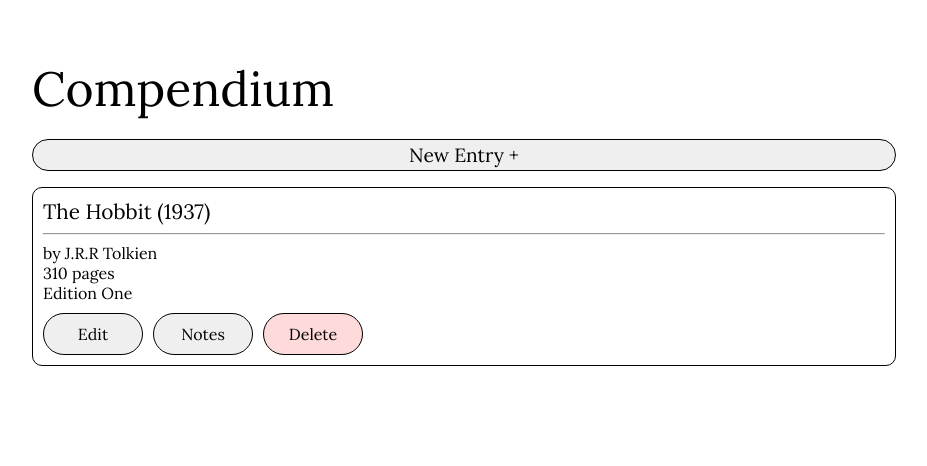
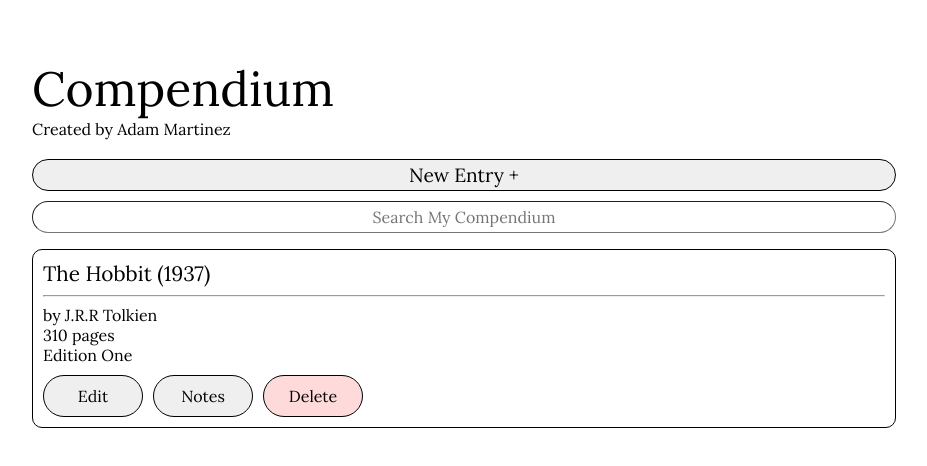
Before and after one commit to adamnmartinez/compendium, a React (Vite) app: page / in a window 1280 px wide. Shown: the top 466 px of the page, without its empty margins (176-1103 px from the left). Built offline with nearby package versions, Linux system fonts and the light colour scheme.

Commit message:
Implemented library search bar

```diff
--- a/src/components/BookList.tsx
+++ b/src/components/BookList.tsx
@@ -5,10 +5,18 @@ export default function BookList(props: {
   editFunc: Function;
   notesFunc: Function;
   list: Book[];
+  query: string;
 }): React.ReactElement {
   const listElements: React.ReactElement[] = [];
 
+  const noResults = <li className="noresults">No Results</li>;
+
   props.list.forEach((book) => {
+    if (
+      book.title.toLowerCase().includes(props.query.toLowerCase()) ||
+      book.author.toLowerCase().includes(props.query.toLowerCase()) ||
+      props.query === ""
+    ) {
       listElements.push(
         <li>
           <div className="bookWrapper">
@@ -18,7 +26,8 @@ export default function BookList(props: {
             </span>
             <hr />
             by {book.author ? book.author : "Unknown"} <br />
-          {book.pages ? `${book.pages} pages ` : ""} {book.pages ? <br /> : ""}
+            {book.pages ? `${book.pages} pages ` : ""}{" "}
+            {book.pages ? <br /> : ""}
             {book.edition ? `Edition ${book.edition} ` : ""}{" "}
             {book.edition ? <br /> : ""}
             <div className="bookButtons">
@@ -44,7 +53,12 @@ export default function BookList(props: {
           </div>
         </li>,
       );
+    }
   });
 
-  return <ul className="bookList">{listElements}</ul>;
+  return (
+    <ul className="bookList">
+      {listElements.length !== 0 ? listElements : noResults}
+    </ul>
+  );
 }
--- a/src/pages/LibraryPage.tsx
+++ b/src/pages/LibraryPage.tsx
@@ -1,5 +1,6 @@
 import BookList from "../components/BookList";
 import { Book } from "../components/App";
+import { ChangeEvent, useState } from "react";
 
 export default function LibraryPage(props: {
   pullFunc: Function;
@@ -8,17 +9,35 @@ export default function LibraryPage(props: {
   editBook: Function;
   bookNotes: Function;
 }) {
+  const [libQuery, setLibQuery] = useState<string>("");
+
+  function handleSearch(event: ChangeEvent): void {
+    const target = event.currentTarget as HTMLInputElement;
+    setLibQuery(target.value);
+  }
+
   return (
     <div className="libraryPage">
-      <header>Compendium</header> <br />
+      <header>Compendium</header> Created by{" "}
+      <a href="http://www.adamnmartinez.com" target="_blank">
+        Adam Martinez
+      </a>{" "}
+      <br />
+      <br />
       <button className="addBookBtn" onClick={() => props.addBook()}>
         New Entry +
       </button>
+      <input
+        className="librarysearch"
+        placeholder="Search My Compendium"
+        onChange={handleSearch}
+      ></input>
       <BookList
         deleteFunc={props.pullFunc}
         editFunc={props.editBook}
         notesFunc={props.bookNotes}
         list={props.lib}
+        query={libQuery}
       />
     </div>
   );
--- a/src/style/style.css
+++ b/src/style/style.css
@@ -34,6 +34,25 @@ button {
   padding: 50px 200px 0px 200px;
 }
 
+.libraryPage input {
+  padding: 5px;
+  box-sizing: border-box;
+  border-radius: 24px;
+  border-width: 1px;
+  margin-top: 10px;
+  width: 100%;
+  font-family: inherit;
+  font-size: inherit;
+  text-align: center;
+}
+.libraryPage a {
+  text-decoration: none;
+  color: black;
+  transition: color 250ms;
+}
+.libraryPage a:hover {
+  color: rgb(250, 120, 120);
+}
 .libraryPage ul {
   list-style: none;
   padding-left: 0;
@@ -45,6 +64,10 @@ button {
   border-width: 1px;
   border-style: solid;
   overflow: hidden;
+}
+.libraryPage ul.bookList li.noresults {
+  text-align: center;
+  padding: 75px 20px 75px 20px;
 }
 .libraryPage ul.bookList li .bookName {
   font-size: 1.3rem;
--- a/src/style/style.scss
+++ b/src/style/style.scss
@@ -43,6 +43,28 @@ button {
 
 // Page Styles
 .libraryPage {
+  input {
+    padding: 5px;
+    box-sizing: border-box;
+    border-radius: 24px;
+    border-width: 1px;
+    margin-top: 10px;
+    width: 100%;
+    font-family: inherit;
+    font-size: inherit;
+    text-align: center;
+  }
+
+  a {
+    text-decoration: none;
+    color: black;
+    transition: color 250ms;
+
+    &:hover {
+      color: $delete_color;
+    }
+  }
+
   ul {
     list-style: none;
     padding-left: 0;
@@ -54,6 +76,11 @@ button {
         border-width: 1px;
         border-style: solid;
         overflow: hidden;
+
+        &.noresults {
+          text-align: center;
+          padding: 75px 20px 75px 20px;
+        }
 
         .bookName {
           font-size: 1.3rem;
```
Also changed, not shown: 1 other file (tests, documents, lock files or other folders). Lines whose indentation alone changed are shown as unchanged.
